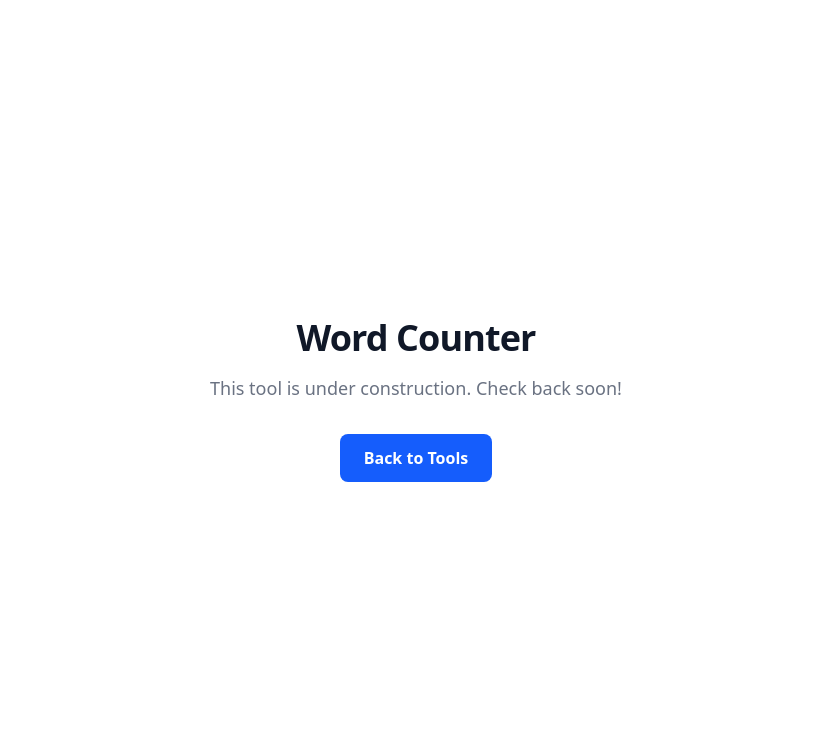
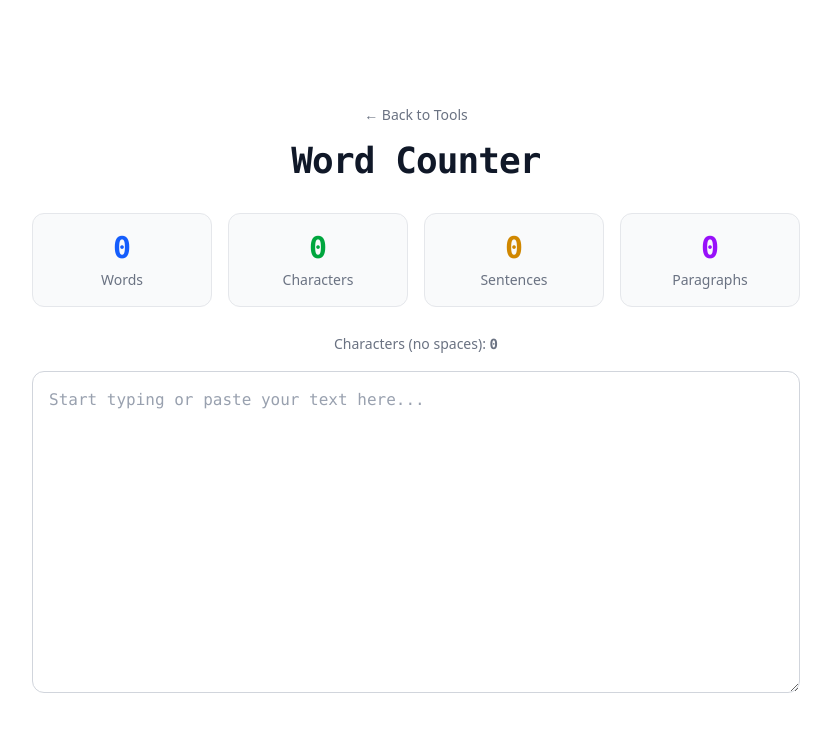
Before and after one commit to jorgeivanburgosaguilar/dat-tools, a SvelteKit app: page /word-counter in a window 1280 px wide. Shown: the top 732 px of the page, without its empty margins (224-1055 px from the left). Built offline with nearby package versions, Linux system fonts and the light colour scheme.

Commit message:
first version of the word counter

```diff
--- /dev/null
+++ b/src/lib/components/WordCounter.svelte
@@ -0,0 +1,171 @@
+<script>
+  /**
+   * WordCounter Component
+   * Dynamically counts words, characters, sentences and paragraphs from user input.
+   * Displays a word density table showing most frequent words.
+   * All counting logic lives in $lib/word-counter.js for testability.
+   */
+
+  import {
+    countWords,
+    countSentences,
+    countParagraphs,
+    countCharacters,
+    countCharactersNoSpaces,
+    computeWordDensity
+  } from '$lib/word-counter.js';
+
+  /**
+   * @typedef {import('$lib/word-counter.js').WordCounterStats} WordCounterStats
+   */
+
+  /**
+   * @type {{
+   *   onchange?: (stats: WordCounterStats) => void
+   * }}
+   */
+  let { onchange = () => {} } = $props();
+
+  let text = $state('');
+
+  let characters = $derived(countCharacters(text));
+  let charactersNoSpaces = $derived(countCharactersNoSpaces(text));
+  let words = $derived(countWords(text));
+  let sentences = $derived(countSentences(text));
+  let paragraphs = $derived(countParagraphs(text));
+  let density = $derived(computeWordDensity(text));
+
+  $effect(() => {
+    onchange({ characters, charactersNoSpaces, words, sentences, paragraphs });
+  });
+
+  function handleClear() {
+    text = '';
+  }
+</script>
+
+<div class="w-full">
+  <!-- Stats Grid -->
+  <div class="mb-6 grid grid-cols-2 gap-4 sm:grid-cols-4">
+    <div
+      class="rounded-xl border border-gray-200 bg-gray-50 p-4 text-center dark:border-gray-700 dark:bg-gray-800"
+    >
+      <p class="font-mono text-3xl font-bold text-blue-600 tabular-nums dark:text-blue-400">
+        {words}
+      </p>
+      <p class="mt-1 text-sm font-medium text-gray-500 dark:text-gray-400">Words</p>
+    </div>
+    <div
+      class="rounded-xl border border-gray-200 bg-gray-50 p-4 text-center dark:border-gray-700 dark:bg-gray-800"
+    >
+      <p class="font-mono text-3xl font-bold text-green-600 tabular-nums dark:text-green-400">
+        {characters}
+      </p>
+      <p class="mt-1 text-sm font-medium text-gray-500 dark:text-gray-400">Characters</p>
+    </div>
+    <div
+      class="rounded-xl border border-gray-200 bg-gray-50 p-4 text-center dark:border-gray-700 dark:bg-gray-800"
+    >
+      <p class="font-mono text-3xl font-bold text-yellow-600 tabular-nums dark:text-yellow-400">
+        {sentences}
+      </p>
+      <p class="mt-1 text-sm font-medium text-gray-500 dark:text-gray-400">Sentences</p>
+    </div>
+    <div
+      class="rounded-xl border border-gray-200 bg-gray-50 p-4 text-center dark:border-gray-700 dark:bg-gray-800"
+    >
+      <p class="font-mono text-3xl font-bold text-purple-600 tabular-nums dark:text-purple-400">
+        {paragraphs}
+      </p>
+      <p class="mt-1 text-sm font-medium text-gray-500 dark:text-gray-400">Paragraphs</p>
+    </div>
+  </div>
+
+  <!-- Character count without spaces -->
+  <div class="mb-4 text-center">
+    <span class="text-sm text-gray-500 dark:text-gray-400">
+      Characters (no spaces): <span class="font-mono font-semibold tabular-nums"
+        >{charactersNoSpaces}</span
+      >
+    </span>
+  </div>
+
+  <!-- Textarea -->
+  <div class="relative">
+    <textarea
+      bind:value={text}
+      placeholder="Start typing or paste your text here..."
+      rows="12"
+      class="w-full resize-y rounded-xl border border-gray-300 bg-white p-4 font-mono text-base text-gray-900 placeholder-gray-400 transition-colors focus:border-blue-500 focus:ring-2 focus:ring-blue-500 dark:border-gray-600 dark:bg-gray-800 dark:text-gray-100 dark:placeholder-gray-500 dark:focus:border-blue-400 dark:focus:ring-blue-400"
+    ></textarea>
+  </div>
+
+  <!-- Clear button -->
+  {#if text.length > 0}
+    <div class="mt-4 text-center">
+      <button
+        onclick={handleClear}
+        class="rounded-lg bg-red-600 px-6 py-2 text-sm font-semibold text-white transition-colors hover:bg-red-700 active:bg-red-800"
+      >
+        Clear Text
+      </button>
+    </div>
+  {/if}
+
+  <!-- Word Density Table -->
+  {#if density.length > 0}
+    <div class="mt-8">
+      <h2 class="mb-4 text-center font-mono text-xl font-bold text-gray-900 dark:text-gray-100">
+        Word Density
+      </h2>
+      <div class="overflow-hidden rounded-xl border border-gray-200 dark:border-gray-700">
+        <table class="w-full text-left text-sm">
+          <thead>
+            <tr class="border-b border-gray-200 bg-gray-50 dark:border-gray-700 dark:bg-gray-800">
+              <th class="px-4 py-3 font-semibold text-gray-600 dark:text-gray-300">#</th>
+              <th class="px-4 py-3 font-semibold text-gray-600 dark:text-gray-300">Word</th>
+              <th class="px-4 py-3 text-right font-semibold text-gray-600 dark:text-gray-300">
+                Count
+              </th>
+              <th class="px-4 py-3 text-right font-semibold text-gray-600 dark:text-gray-300">
+                Frequency
+              </th>
+            </tr>
+          </thead>
+          <tbody>
+            {#each density as entry, i (entry.word)}
+              <tr
+                class="border-b border-gray-100 transition-colors hover:bg-gray-50 dark:border-gray-800 dark:hover:bg-gray-800/50"
+              >
+                <td class="px-4 py-2 font-mono text-gray-400 tabular-nums dark:text-gray-500">
+                  {i + 1}
+                </td>
+                <td class="px-4 py-2 font-mono font-medium text-gray-900 dark:text-gray-100">
+                  {entry.word}
+                </td>
+                <td
+                  class="px-4 py-2 text-right font-mono text-gray-700 tabular-nums dark:text-gray-300"
+                >
+                  {entry.count}
+                </td>
+                <td class="px-4 py-2 text-right">
+                  <div class="flex items-center justify-end gap-2">
+                    <div class="h-2 w-16 overflow-hidden rounded-full bg-gray-200 dark:bg-gray-700">
+                      <div
+                        class="h-full rounded-full bg-blue-500 dark:bg-blue-400"
+                        style="width: {entry.percentage}%"
+                      ></div>
+                    </div>
+                    <span class="font-mono text-xs text-gray-500 tabular-nums dark:text-gray-400">
+                      {entry.percentage}%
+                    </span>
+                  </div>
+                </td>
+              </tr>
+            {/each}
+          </tbody>
+        </table>
+      </div>
+    </div>
+  {/if}
+</div>
--- a/src/routes/word-counter/+page.svelte
+++ b/src/routes/word-counter/+page.svelte
@@ -1,20 +1,25 @@
+<script>
+  import WordCounter from '$lib/components/WordCounter.svelte';
+</script>
+
 <svelte:head>
   <title>Word Counter</title>
 </svelte:head>
 
 <main class="flex min-h-screen flex-col items-center justify-center bg-white p-4 dark:bg-gray-900">
-  <div class="w-full max-w-2xl text-center">
-    <h1 class="mb-4 text-4xl font-bold tracking-tight text-gray-900 dark:text-gray-100">
-      Word Counter
-    </h1>
-    <p class="mb-8 text-lg text-gray-500 dark:text-gray-400">
-      This tool is under construction. Check back soon!
-    </p>
-    <a
-      href="/"
-      class="inline-block rounded-lg bg-blue-600 px-6 py-3 font-semibold text-white transition-colors hover:bg-blue-700"
-    >
-      Back to Tools
-    </a>
+  <div class="w-full max-w-3xl">
+    <div class="mb-8 text-center">
+      <a
+        href="/"
+        class="mb-4 inline-block text-sm text-gray-500 transition-colors hover:text-blue-600 dark:text-gray-400 dark:hover:text-blue-400"
+      >
+        &larr; Back to Tools
+      </a>
+      <h1 class="font-mono text-4xl font-bold tracking-tight text-gray-900 dark:text-gray-100">
+        Word Counter
+      </h1>
+    </div>
+
+    <WordCounter />
   </div>
 </main>
```
Also changed, not shown: src/lib/word-counter.js (added), 2 other files (tests, documents, lock files or other folders).
